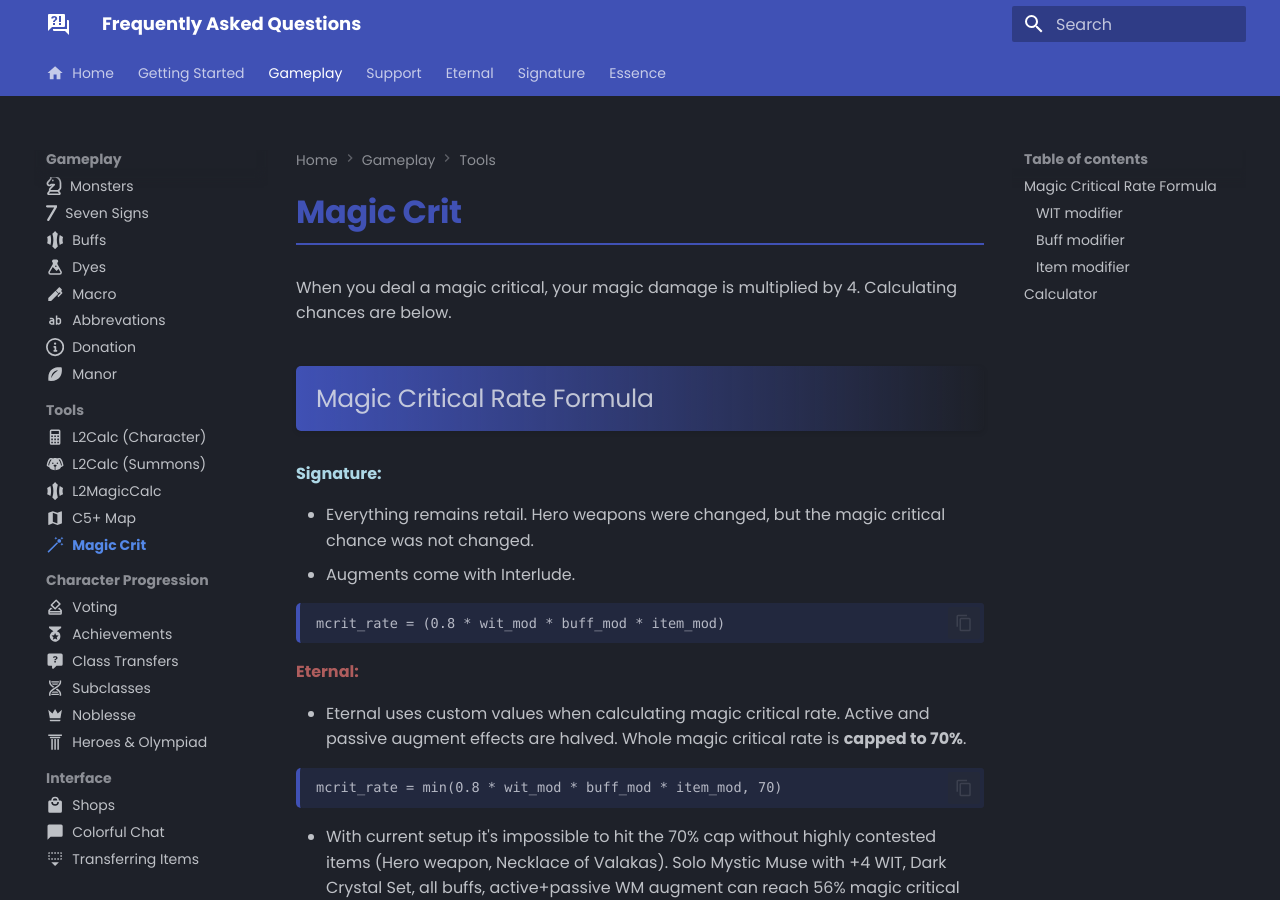
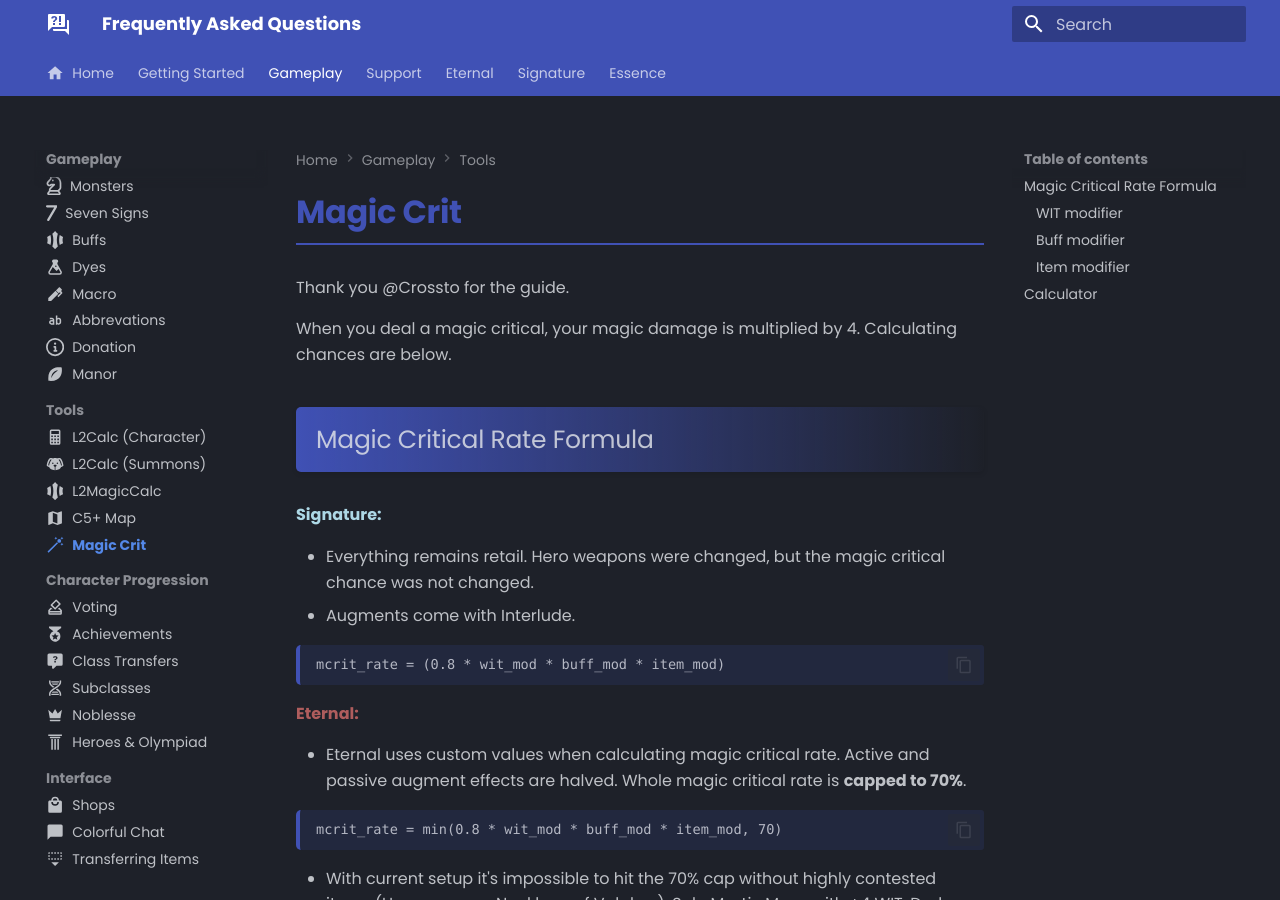
Before and after one commit to tab1-web/faq, an MkDocs documentation site: the page built from docs/features/l2magiccrit.md, in a window 1280 px wide and 900 px high. Built offline with MkDocs 1.6.1 and Material for MkDocs 9.7.7, drawn with Linux system fonts in a browser that asks for light colours; some web fonts are replaced.

Commit message:
credit for crossto

```diff
--- a/docs/features/l2magiccrit.md
+++ b/docs/features/l2magiccrit.md
@@ -3,6 +3,8 @@ icon: material/magic-staff
 ---
 
 # Magic Crit
+
+Thank you @Crossto for the guide.
 
 When you deal a magic critical, your magic damage is multiplied by 4. Calculating chances are below.
 
```
